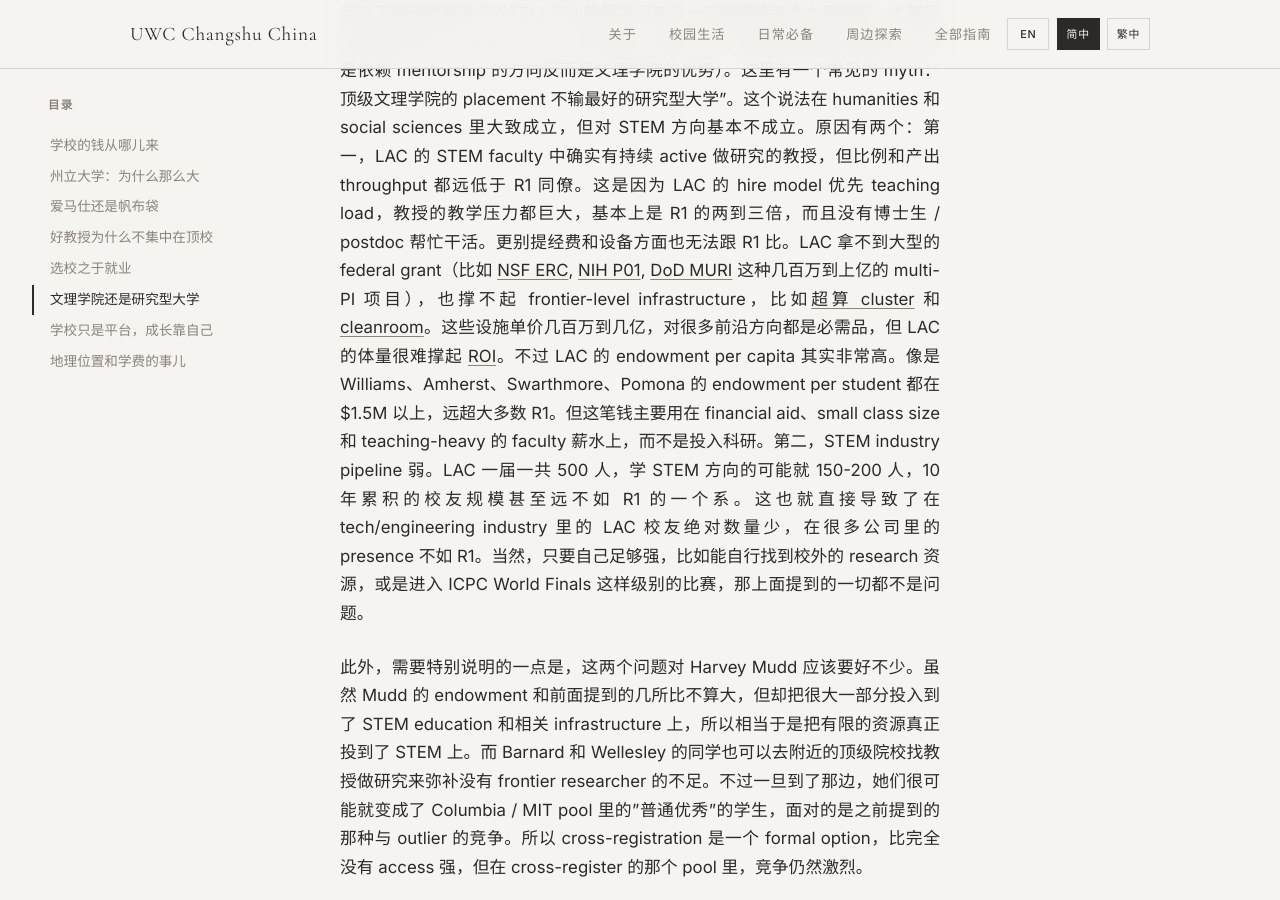
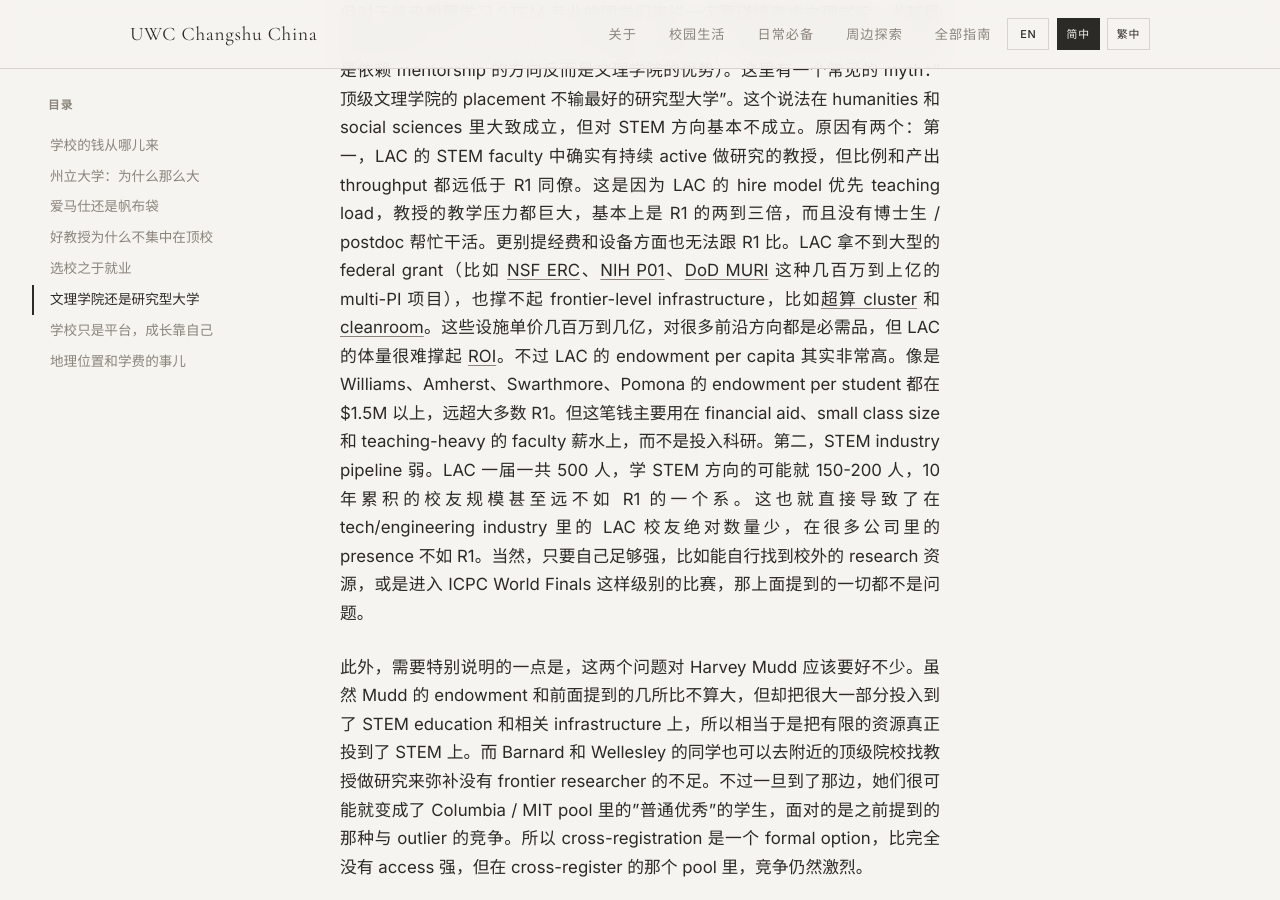
Before and after one commit to United-World-College/UWC-Survival-Guide, a Jekyll site: the page built from website/_guides/chinese/school-selection-CN.md, in a window 1280 px wide and 900 px high, scrolled down 10609 px. Built offline with Jekyll 4.4.1, drawn with Linux system fonts in a browser that asks for light colours.

Commit message:
Revert "style: switch grant-acronym separator to half-width comma"
This reverts commit 41a94db1f63cd4aae43a99d9514dc78f2a553f3e.

```diff
--- a/website/_guides/chinese/school-selection-CN.md
+++ b/website/_guides/chinese/school-selection-CN.md
@@ -74,7 +74,7 @@
 
 最后再聊一个很多同学都会纠结的问题：[文理学院（LAC）](https://en.wikipedia.org/wiki/Liberal_arts_college#In_North_America)和研究型大学到底怎么选？两者其实定位挺不一样的。研究型大学因为体量大、教授多，课程覆盖面天然就会广很多，基本上你想学什么方向都能找到对应的课。而文理学院走的是小而精的路线，更强调教学质量和师生之间的紧密互动，但相应地每个系的规模会小一些，能开的课可能主要集中在比较主流的方向。不过这也不是绝对的——像 Barnard 和 Wellesley 这样的文理学院就和附近的顶尖学府深度合作，比如 Wellesley 的同学可以直接去 MIT 选课，而 Barnard 作为 Columbia 的 affiliate college，虽然在招生、行政和财务上完全独立，但学生基本可以无障碍地选修 Columbia 的课程，这样课程覆盖面上的差距一下子就被拉平了。所以与其纠结哪种更好，不如想清楚自己更看重什么：是更丰富的课程和资源，还是更小的班级和更紧密的师生关系？这两种体验本身没有高下之分，关键在于哪个更适合你。
 
-但对于将来想要学习 STEM 专业的同学们来说一定要谨慎考虑文理学院，尤其是前文所说的 lab-based 方向（对于纯数、理论 CS、理论物理这些不依赖 lab 而是依赖 mentorship 的方向反而是文理学院的优势）。这里有一个常见的 myth："顶级文理学院的 placement 不输最好的研究型大学"。这个说法在 humanities 和 social sciences 里大致成立，但对 STEM 方向基本不成立。原因有两个：第一，LAC 的 STEM faculty 中确实有持续 active 做研究的教授，但比例和产出 throughput 都远低于 R1 同僚。这是因为 LAC 的 hire model 优先 teaching load，教授的教学压力都巨大，基本上是 R1 的两到三倍，而且没有博士生 / postdoc 帮忙干活。更别提经费和设备方面也无法跟 R1 比。LAC 拿不到大型的 federal grant（比如 [NSF ERC](https://en.wikipedia.org/wiki/Engineering_Research_Centers), [NIH P01](https://en.wikipedia.org/wiki/NIH_grant#Program_project/center_grants), [DoD MURI](https://en.wikipedia.org/wiki/MURI_(grant)) 这种几百万到上亿的 multi-PI 项目），也撑不起 frontier-level infrastructure，比如[超算 cluster](https://en.wikipedia.org/wiki/Supercomputer) 和 [cleanroom](https://en.wikipedia.org/wiki/Cleanroom)。这些设施单价几百万到几亿，对很多前沿方向都是必需品，但 LAC 的体量很难撑起 [ROI](https://en.wikipedia.org/wiki/Return_on_investment)。不过 LAC 的 endowment per capita 其实非常高。像是 Williams、Amherst、Swarthmore、Pomona 的 endowment per student 都在 $1.5M 以上，远超大多数 R1。但这笔钱主要用在 financial aid、small class size 和 teaching-heavy 的 faculty 薪水上，而不是投入科研。第二，STEM industry pipeline 弱。LAC 一届一共 500 人，学 STEM 方向的可能就 150-200 人，10 年累积的校友规模甚至远不如 R1 的一个系。这也就直接导致了在 tech/engineering industry 里的 LAC 校友绝对数量少，在很多公司里的 presence 不如 R1。当然，只要自己足够强，比如能自行找到校外的 research 资源，或是进入 ICPC World Finals 这样级别的比赛，那上面提到的一切都不是问题。
+但对于将来想要学习 STEM 专业的同学们来说一定要谨慎考虑文理学院，尤其是前文所说的 lab-based 方向（对于纯数、理论 CS、理论物理这些不依赖 lab 而是依赖 mentorship 的方向反而是文理学院的优势）。这里有一个常见的 myth："顶级文理学院的 placement 不输最好的研究型大学"。这个说法在 humanities 和 social sciences 里大致成立，但对 STEM 方向基本不成立。原因有两个：第一，LAC 的 STEM faculty 中确实有持续 active 做研究的教授，但比例和产出 throughput 都远低于 R1 同僚。这是因为 LAC 的 hire model 优先 teaching load，教授的教学压力都巨大，基本上是 R1 的两到三倍，而且没有博士生 / postdoc 帮忙干活。更别提经费和设备方面也无法跟 R1 比。LAC 拿不到大型的 federal grant（比如 [NSF ERC](https://en.wikipedia.org/wiki/Engineering_Research_Centers)、[NIH P01](https://en.wikipedia.org/wiki/NIH_grant#Program_project/center_grants)、[DoD MURI](https://en.wikipedia.org/wiki/MURI_(grant)) 这种几百万到上亿的 multi-PI 项目），也撑不起 frontier-level infrastructure，比如[超算 cluster](https://en.wikipedia.org/wiki/Supercomputer) 和 [cleanroom](https://en.wikipedia.org/wiki/Cleanroom)。这些设施单价几百万到几亿，对很多前沿方向都是必需品，但 LAC 的体量很难撑起 [ROI](https://en.wikipedia.org/wiki/Return_on_investment)。不过 LAC 的 endowment per capita 其实非常高。像是 Williams、Amherst、Swarthmore、Pomona 的 endowment per student 都在 $1.5M 以上，远超大多数 R1。但这笔钱主要用在 financial aid、small class size 和 teaching-heavy 的 faculty 薪水上，而不是投入科研。第二，STEM industry pipeline 弱。LAC 一届一共 500 人，学 STEM 方向的可能就 150-200 人，10 年累积的校友规模甚至远不如 R1 的一个系。这也就直接导致了在 tech/engineering industry 里的 LAC 校友绝对数量少，在很多公司里的 presence 不如 R1。当然，只要自己足够强，比如能自行找到校外的 research 资源，或是进入 ICPC World Finals 这样级别的比赛，那上面提到的一切都不是问题。
 
 此外，需要特别说明的一点是，这两个问题对 Harvey Mudd 应该要好不少。虽然 Mudd 的 endowment 和前面提到的几所比不算大，但却把很大一部分投入到了 STEM education 和相关 infrastructure 上，所以相当于是把有限的资源真正投到了 STEM 上。而 Barnard 和 Wellesley 的同学也可以去附近的顶级院校找教授做研究来弥补没有 frontier researcher 的不足。不过一旦到了那边，她们很可能就变成了 Columbia / MIT pool 里的"普通优秀"的学生，面对的是之前提到的那种与 outlier 的竞争。所以 cross-registration 是一个 formal option，比完全没有 access 强，但在 cross-register 的那个 pool 里，竞争仍然激烈。
 
```
Also changed, not shown: website/_guides/chinese/school-selection-TW.md (+1 -1 lines).
